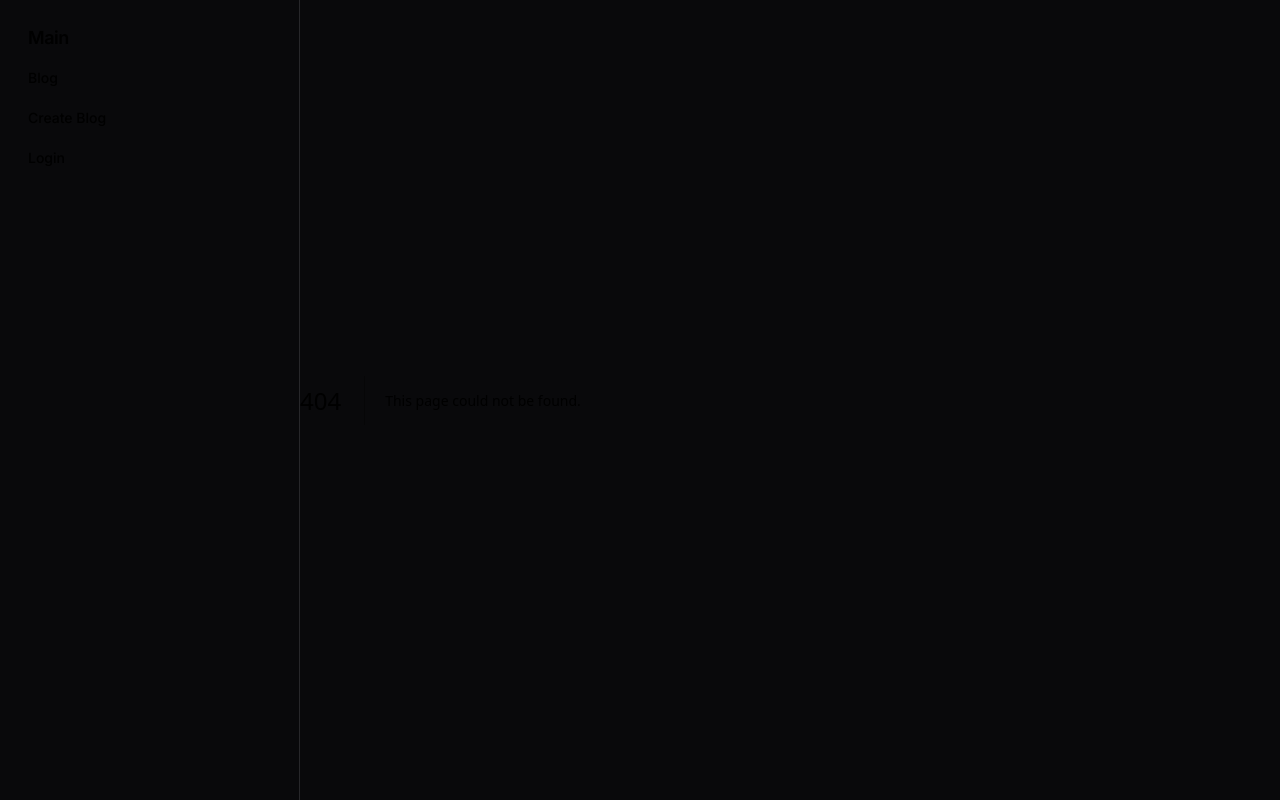
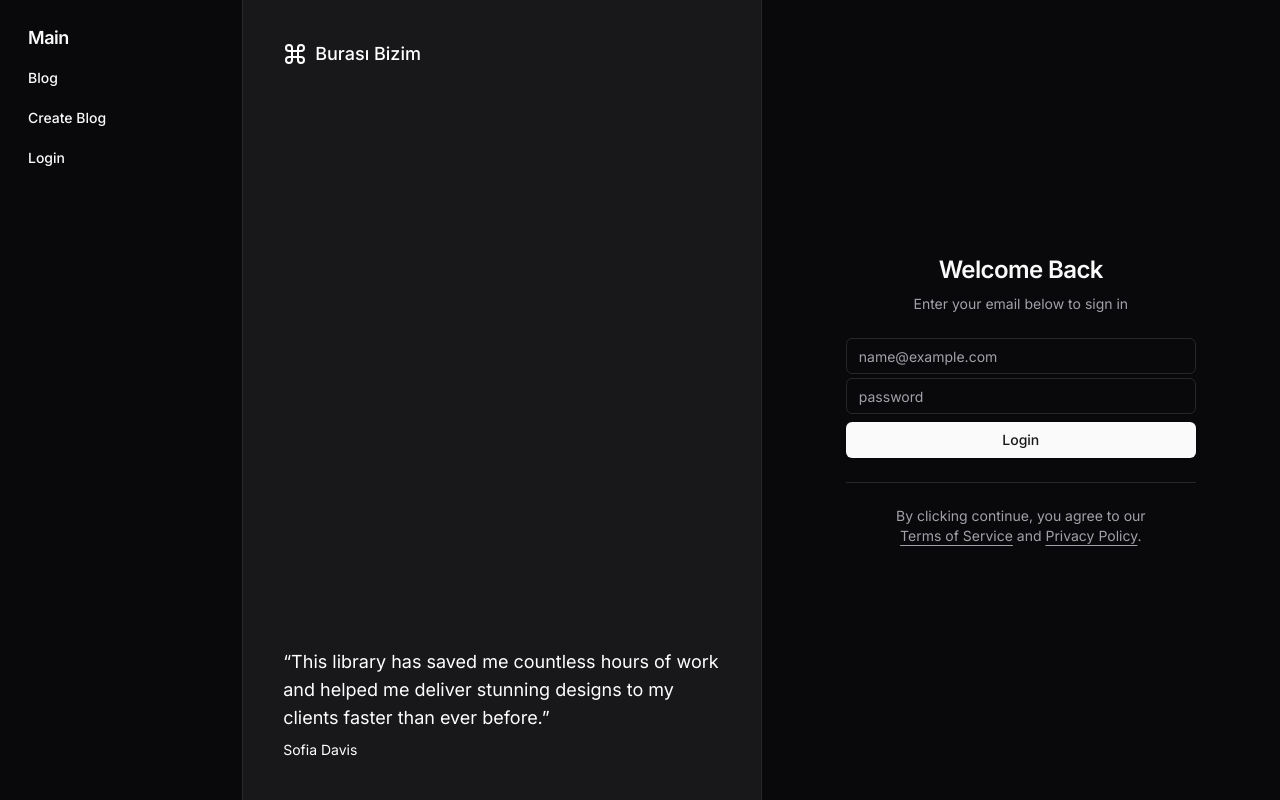
Before and after one commit to buildog-dev/buildog, a Next.js app: page /login in a window 1280 px wide. Before the commit this address had no page. Built offline with nearby package versions, Linux system fonts and the light colour scheme.

Commit message:
Add login page

```diff
--- /dev/null
+++ b/src/app/login/page.tsx
@@ -0,0 +1,95 @@
+import { Metadata } from "next";
+import Image from "next/image";
+import Link from "next/link";
+
+import { cn } from "@/lib/utils";
+import { buttonVariants } from "@/components/ui/button";
+import { UserAuthForm } from "@/components/user-auth-form";
+
+export const metadata: Metadata = {
+  title: "Authentication",
+  description: "Authentication forms built using the components.",
+};
+
+export default function AuthenticationPage() {
+  return (
+    <>
+      <div className="md:hidden">
+        <Image
+          src="/examples/authentication-light.png"
+          width={1280}
+          height={843}
+          alt="Authentication"
+          className="block dark:hidden"
+        />
+        <Image
+          src="/examples/authentication-dark.png"
+          width={1280}
+          height={843}
+          alt="Authentication"
+          className="hidden dark:block"
+        />
+      </div>
+      <div className="container relative hidden flex-col items-center justify-center md:grid lg:max-w-none lg:grid-cols-2 lg:px-0">
+        <div className="relative hidden h-full flex-col bg-muted p-10 text-white dark:border-r lg:flex">
+          <div className="absolute inset-0 bg-zinc-900" />
+          <div className="relative z-20 flex items-center text-lg font-medium">
+            <svg
+              xmlns="http://www.w3.org/2000/svg"
+              viewBox="0 0 24 24"
+              fill="none"
+              stroke="currentColor"
+              strokeWidth="2"
+              strokeLinecap="round"
+              strokeLinejoin="round"
+              className="mr-2 h-6 w-6"
+            >
+              <path d="M15 6v12a3 3 0 1 0 3-3H6a3 3 0 1 0 3 3V6a3 3 0 1 0-3 3h12a3 3 0 1 0-3-3" />
+            </svg>
+            Burası Bizim
+          </div>
+          <div className="relative z-20 mt-auto">
+            <blockquote className="space-y-2">
+              <p className="text-lg">
+                &ldquo;This library has saved me countless hours of work and
+                helped me deliver stunning designs to my clients faster than
+                ever before.&rdquo;
+              </p>
+              <footer className="text-sm">Sofia Davis</footer>
+            </blockquote>
+          </div>
+        </div>
+        <div className="lg:p-8">
+          <div className="mx-auto flex w-full flex-col justify-center space-y-6 sm:w-[350px]">
+            <div className="flex flex-col space-y-2 text-center">
+              <h1 className="text-2xl font-semibold tracking-tight">
+                Welcome Back
+              </h1>
+              <p className="text-sm text-muted-foreground">
+                Enter your email below to sign in
+              </p>
+            </div>
+            <UserAuthForm />
+            <p className="px-8 text-center text-sm text-muted-foreground">
+              By clicking continue, you agree to our{" "}
+              <Link
+                href="/terms"
+                className="underline underline-offset-4 hover:text-primary"
+              >
+                Terms of Service
+              </Link>{" "}
+              and{" "}
+              <Link
+                href="/privacy"
+                className="underline underline-offset-4 hover:text-primary"
+              >
+                Privacy Policy
+              </Link>
+              .
+            </p>
+          </div>
+        </div>
+      </div>
+    </>
+  );
+}
```
